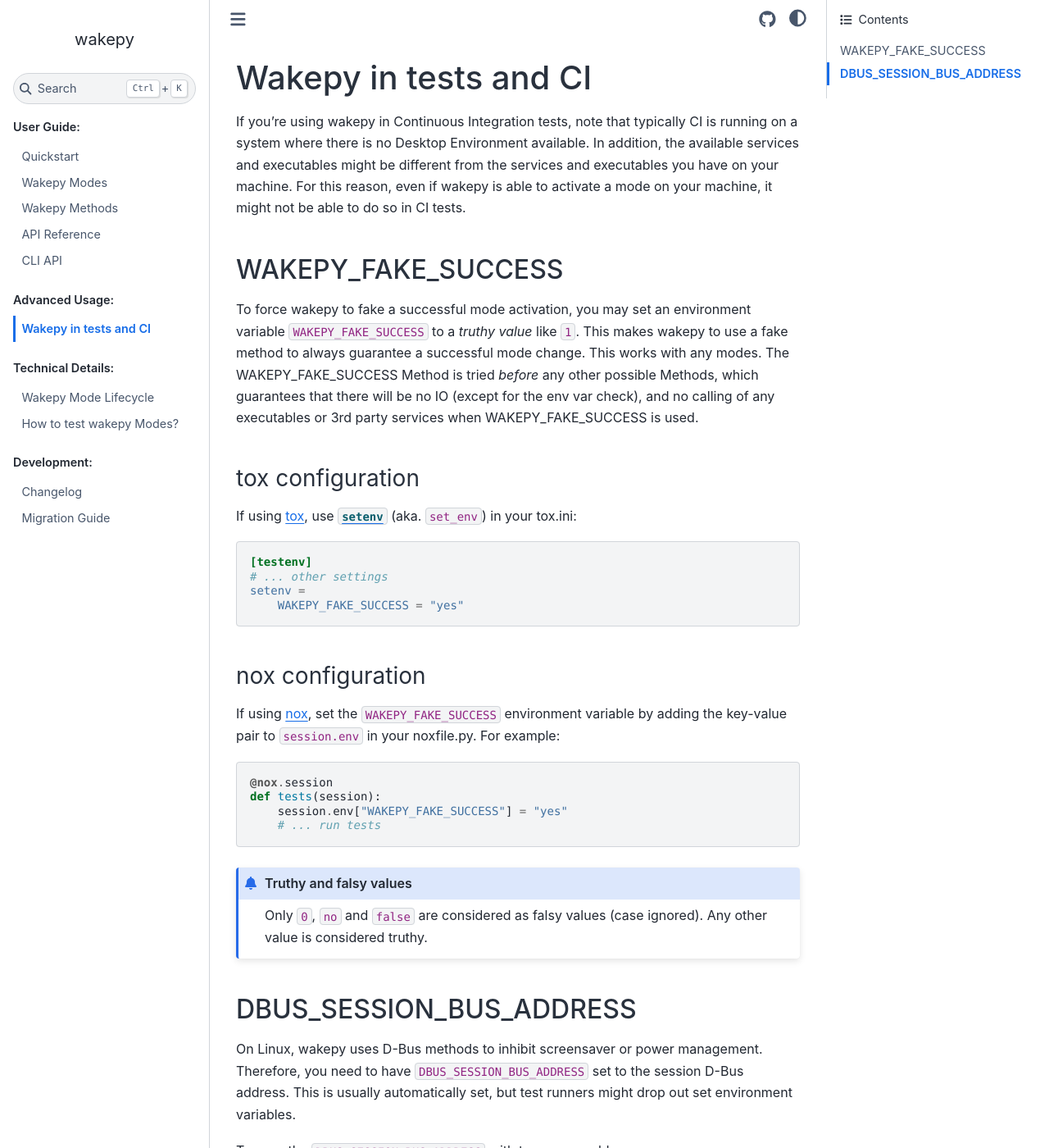
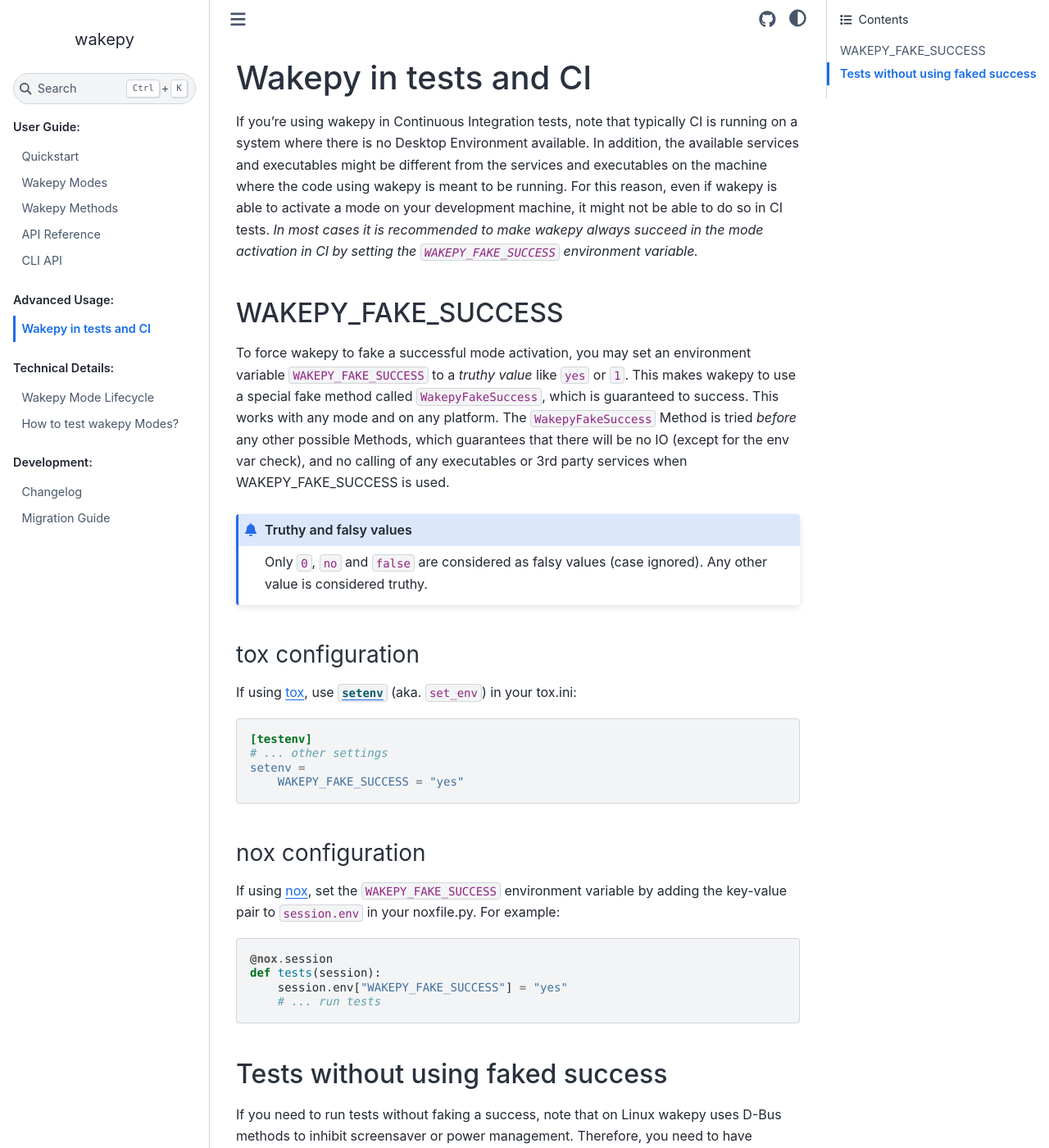
Before and after one commit to fohrloop/wakepy, a Sphinx documentation site: the page built from docs/source/tests-and-ci.md, in a window 1280 px wide and 1400 px high. Shown: the whole window at 82% size. Built offline with Sphinx 7.4.7 and the Sphinx Book theme 1.1.4, drawn with Linux system fonts in a browser that asks for light colours; the version number could not be read and is left out; some of the changed text lies outside the part shown.

Commit message:
update wakepy in tests and CI docs

````diff
--- a/docs/source/tests-and-ci.md
+++ b/docs/source/tests-and-ci.md
@@ -1,9 +1,16 @@
 # Wakepy in tests and CI
 
-If you're using wakepy in Continuous Integration tests, note that typically CI is running on a system where there is no Desktop Environment available. In addition, the available services and executables might be different from the services and executables you have on your machine. For this reason, even if wakepy is able to activate a mode on your machine, it might not be able to do so in CI tests.
+If you're using wakepy in Continuous Integration tests, note that typically CI is running on a system where there is no Desktop Environment available. In addition, the available services and executables might be different from the services and executables on the machine where the code using wakepy is meant to be running. For this reason, even if wakepy is able to activate a mode on your development machine, it might not be able to do so in CI tests. *In most cases it is recommended to make wakepy always succeed in the mode activation in CI by setting the `WAKEPY_FAKE_SUCCESS` environment variable.*
 
 ## WAKEPY_FAKE_SUCCESS
-To force wakepy to fake a successful mode activation, you may set an environment variable `WAKEPY_FAKE_SUCCESS` to a *truthy value* like `1`. This makes wakepy to use a fake method to always guarantee a successful mode change. This works with any modes. The WAKEPY_FAKE_SUCCESS Method is tried *before* any other possible Methods, which guarantees that there will be no IO (except for the env var check), and no calling of any executables or 3rd party services when WAKEPY_FAKE_SUCCESS is used.
+To force wakepy to fake a successful mode activation, you may set an environment variable `WAKEPY_FAKE_SUCCESS` to a *truthy value* like `yes` or `1`.  This makes wakepy to use a special fake method called `WakepyFakeSuccess`, which is guaranteed to success. This works with any mode and on any platform. The `WakepyFakeSuccess` Method is tried *before* any other possible Methods, which guarantees that there will be no IO (except for the env var check), and no calling of any executables or 3rd party services when WAKEPY_FAKE_SUCCESS is used.
+
+
+```{admonition} Truthy and falsy values
+:class: info
+Only `0`, `no` and `false` are considered as falsy values (case ignored). Any other value is considered truthy.
+```
+
 
 ### tox configuration
 
@@ -28,17 +35,12 @@
 ```
 
 
-```{admonition} Truthy and falsy values
-:class: info
-Only `0`, `no` and `false` are considered as falsy values (case ignored). Any other value is considered truthy.
-```
 
+## Tests without using faked success
 
-## DBUS_SESSION_BUS_ADDRESS
+If you need to run tests without faking a success, note that on Linux wakepy uses D-Bus methods to inhibit screensaver or power management. Therefore, you need to have `DBUS_SESSION_BUS_ADDRESS` set to the session D-Bus address. This is usually automatically set, but test runners might drop out set environment variables.
 
-On Linux, wakepy uses D-Bus methods to inhibit screensaver or power management. Therefore, you need to have `DBUS_SESSION_BUS_ADDRESS` set to the session D-Bus address. This is usually automatically set, but test runners might drop out set environment variables.
-
-To pass the `DBUS_SESSION_BUS_ADDRESS` with tox, one would use:
+To pass the `DBUS_SESSION_BUS_ADDRESS` with tox, one would use [`passenv`](https://tox.wiki/en/4.14.2/config.html#passenv):
 
 ```{code-block} ini
 [testenv]
````
